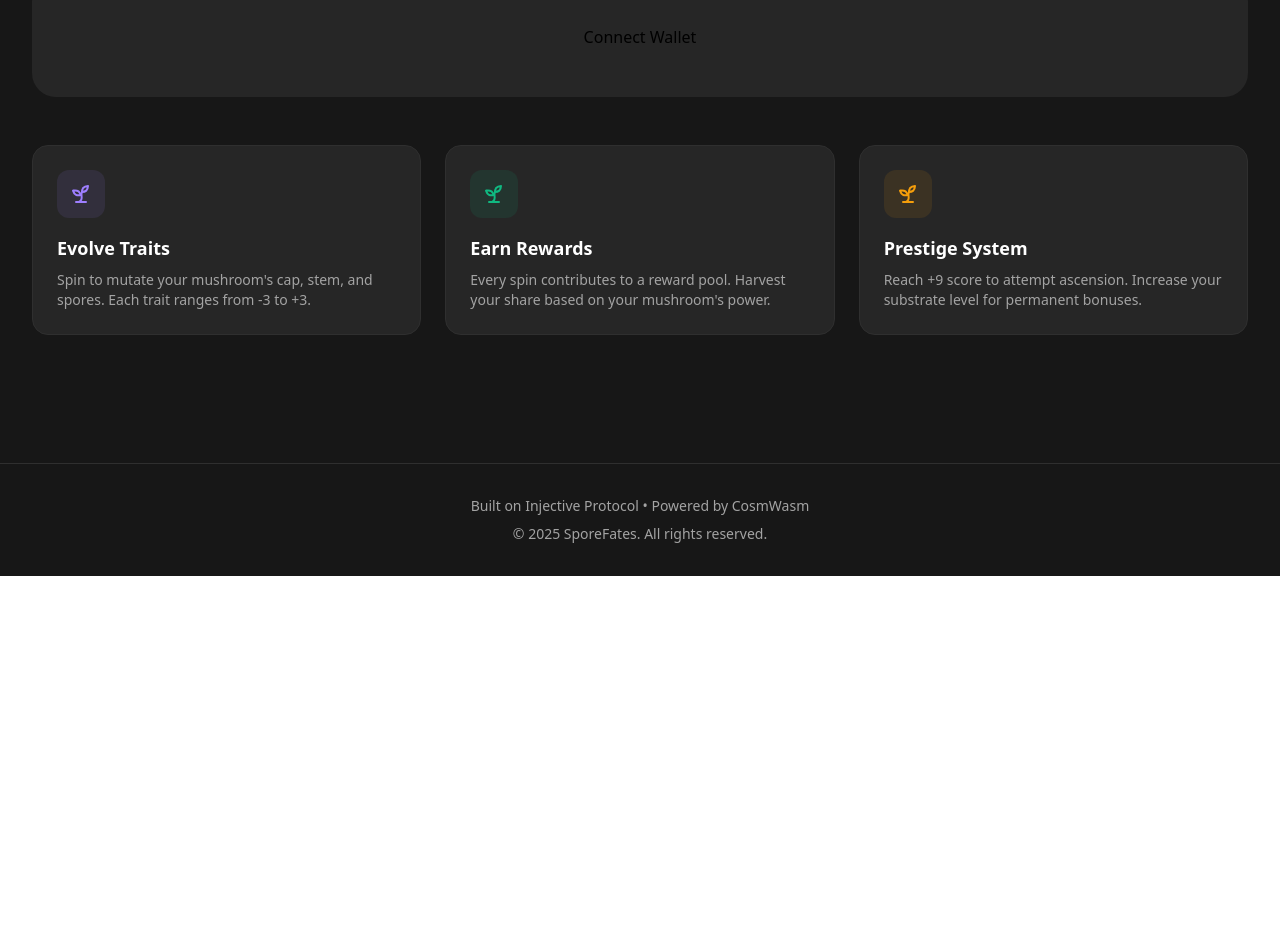
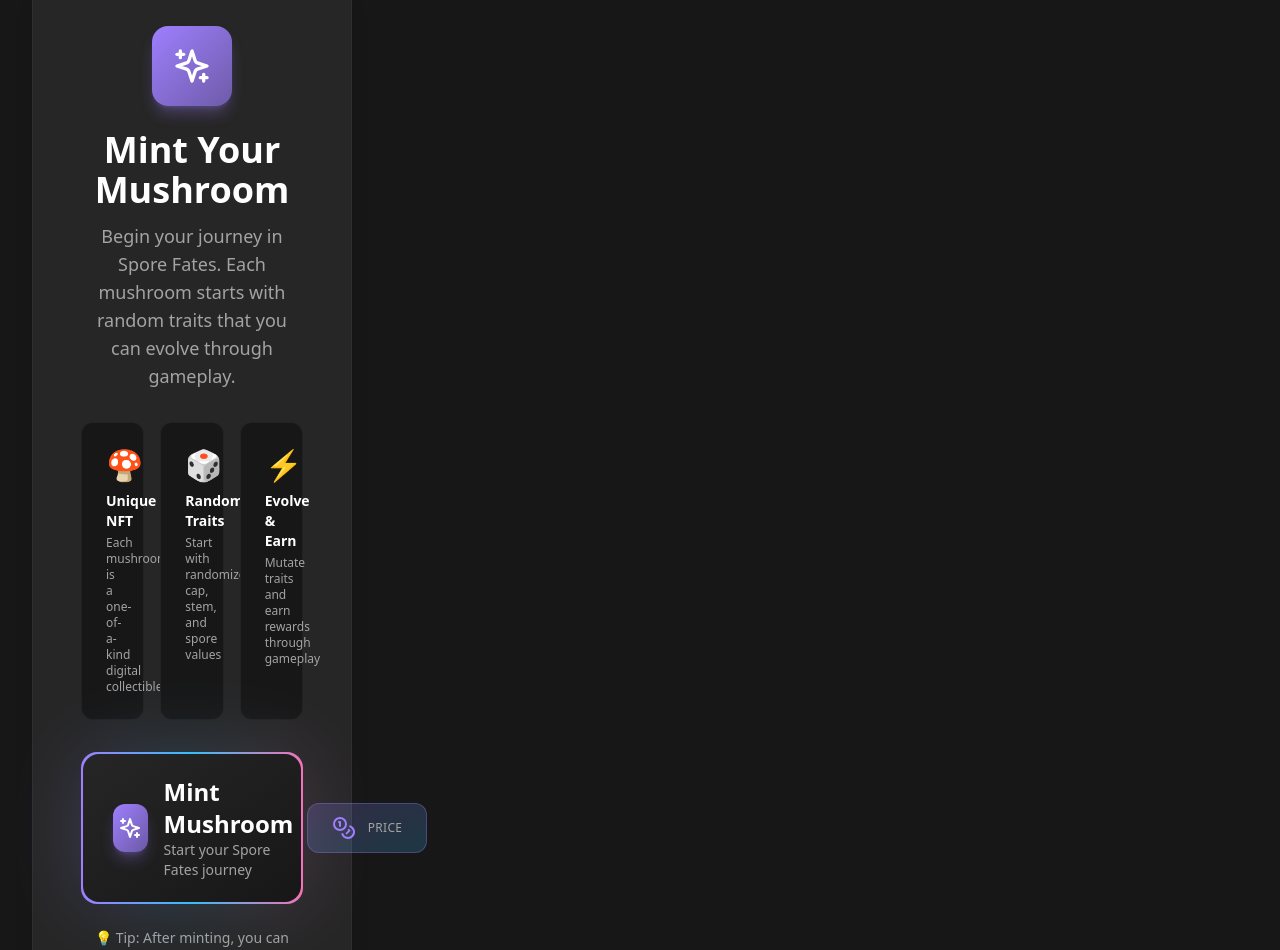
Before and after one commit to danvaneijck/spore-fates, a React (Vite) app: page / in a window 1280 px wide. Shown: the part 400-1350 px from the top of the page. Before the commit the page ends 976 px from the top, so only its background shows below. Built offline with nearby package versions, Linux system fonts and the light colour scheme; what @injectivelabs/networks, @injectivelabs/wallet-strategy would draw is missing.

Commit message:
Initial commit

```diff
--- a/src/App.tsx
+++ b/src/App.tsx
@@ -2,8 +2,9 @@ import React, { useState, useEffect } from 'react';
 import { WalletConnect, walletStrategy } from './components/WalletConnect';
 import { SpinInterface } from './components/SpinInterface';
 import { SpinWheel } from './components/SpinWheel';
+import { MintInterface } from './components/MintInterface';
 import { ToastProvider } from './components/ToastProvider';
-import { Sprout, Github, Twitter, PlusCircle } from 'lucide-react';
+import { Sprout, Github, Twitter } from 'lucide-react';
 import { MsgBroadcaster } from "@injectivelabs/wallet-core";
 import { BrowserRouter, Routes, Route, useParams } from 'react-router-dom';
 import { MushroomGallery } from './components/MushroomGallery';
@@ -104,12 +105,14 @@ const GameContainer = ({ address, refreshTrigger, setRefreshTrigger, executeTran
 
   if (!tokenId) {
     return (
-      <div className="bg-surface rounded-3xl p-12 border border-border text-center flex-1">
-        <Sprout size={64} className="text-primary mx-auto mb-4 opacity-50" />
-        <h3 className="text-2xl font-bold text-text mb-2">Select a Mushroom</h3>
-        <p className="text-textSecondary">
-          Choose a mushroom from your colony on the left, or mint a new one!
-        </p>
+      <div className="bg-surface rounded-3xl p-12 border border-border text-center h-full flex items-center justify-center min-h-[600px]">
+        <div>
+          <Sprout size={64} className="text-primary mx-auto mb-4 opacity-50" />
+          <h3 className="text-2xl font-bold text-text mb-2">Select a Mushroom</h3>
+          <p className="text-textSecondary">
+            Choose a mushroom from your colony on the left to start playing!
+          </p>
+        </div>
       </div>
     );
   }
@@ -257,27 +260,15 @@ function App() {
             </p>
 
             <div className="flex justify-center mb-8">
-              <div>
-                <WalletConnect onAddressChange={setAddress} />
-                {address && (
-                  <div className='mt-5'>
-                    <button
-                      onClick={handleMint}
-                      disabled={isLoading}
-                      className="flex items-center gap-2 text-sm text-primary hover:text-primary/80 disabled:opacity-50 disabled:cursor-not-allowed"
-                    >
-                      <PlusCircle size={16} />
-                      Mint New Shroom
-                    </button>
-                  </div>
-                )}
-              </div>
+              <WalletConnect onAddressChange={setAddress} />
             </div>
           </div>
 
-          <div className="flex flex-col md:flex-row gap-8 items-start">
+          {/* Main Content Grid - Fixed column widths */}
+          <div className="grid grid-cols-1 lg:grid-cols-[320px_1fr] gap-8 items-start">
+            {/* Left Column - Gallery (Fixed width) */}
             {address && (
-              <div className="w-full md:w-auto">
+              <div className="w-full lg:w-[320px]">
                 <Routes>
                   <Route path="/play/:tokenId" element={<GalleryWrapper address={address} refreshTrigger={refreshTrigger} />} />
                   <Route path="*" element={<GalleryWrapper address={address} refreshTrigger={refreshTrigger} />} />
@@ -285,7 +276,8 @@ function App() {
               </div>
             )}
 
-            <div className="flex-1 w-full">
+            {/* Right Column - Game/Mint Interface (Flexible) */}
+            <div className="flex-1 min-h-[600px]">
               {address ? (
                 <Routes>
                   <Route path="/play/:tokenId" element={
@@ -298,15 +290,16 @@ function App() {
                     />
                   } />
                   <Route path="*" element={
-                    <div className="bg-surface rounded-3xl p-12 border border-border text-center">
-                      <p>Select a mushroom to start playing.</p>
+                    <div className="bg-surface rounded-3xl p-12 border border-border text-center h-full flex items-center justify-center min-h-[600px]">
+                      <div>
+                        <Sprout size={64} className="text-primary mx-auto mb-4 opacity-50" />
+                        <p className="text-textSecondary text-lg">Select a mushroom from your colony to start playing</p>
+                      </div>
                     </div>
                   } />
                 </Routes>
               ) : (
-                <div className="bg-surface rounded-3xl p-12 text-center">
-                  Connect Wallet
-                </div>
+                <MintInterface onMint={handleMint} isLoading={isLoading} />
               )}
             </div>
           </div>
--- /dev/null
+++ b/src/components/MintInterface.tsx
@@ -0,0 +1,120 @@
+import React from 'react';
+import { Sparkles, Loader2, Coins } from 'lucide-react';
+import { NETWORK_CONFIG } from '../config';
+
+interface MintInterfaceProps {
+  onMint: () => Promise<void>;
+  isLoading: boolean;
+}
+
+export const MintInterface: React.FC<MintInterfaceProps> = ({
+  onMint,
+  isLoading,
+}) => {
+  return (
+    <div className="max-w-4xl mx-auto">
+      <div className="bg-surface rounded-3xl p-12 border border-border shadow-xl">
+        {/* Header */}
+        <div className="text-center mb-8">
+          <div className="inline-flex items-center justify-center w-20 h-20 bg-gradient-to-br from-primary to-primary/60 rounded-2xl mb-6 shadow-lg shadow-primary/30">
+            <Sparkles size={40} className="text-white" />
+          </div>
+          <h2 className="text-4xl font-bold text-text mb-3">
+            Mint Your Mushroom
+          </h2>
+          <p className="text-lg text-textSecondary max-w-2xl mx-auto">
+            Begin your journey in Spore Fates. Each mushroom starts with random traits that you can evolve through gameplay.
+          </p>
+        </div>
+
+        {/* Features Grid */}
+        <div className="grid grid-cols-1 md:grid-cols-3 gap-4 mb-8">
+          <div className="bg-background rounded-xl p-6 border border-border/50">
+            <div className="text-3xl mb-2">🍄</div>
+            <h3 className="text-sm font-semibold text-text mb-1">Unique NFT</h3>
+            <p className="text-xs text-textSecondary">
+              Each mushroom is a one-of-a-kind digital collectible
+            </p>
+          </div>
+
+          <div className="bg-background rounded-xl p-6 border border-border/50">
+            <div className="text-3xl mb-2">🎲</div>
+            <h3 className="text-sm font-semibold text-text mb-1">Random Traits</h3>
+            <p className="text-xs text-textSecondary">
+              Start with randomized cap, stem, and spore values
+            </p>
+          </div>
+
+          <div className="bg-background rounded-xl p-6 border border-border/50">
+            <div className="text-3xl mb-2">⚡</div>
+            <h3 className="text-sm font-semibold text-text mb-1">Evolve & Earn</h3>
+            <p className="text-xs text-textSecondary">
+              Mutate traits and earn rewards through gameplay
+            </p>
+          </div>
+        </div>
+
+        {/* Mint Button */}
+        <div className="relative">
+          {/* Glow effect */}
+          <div className="absolute inset-0 bg-gradient-to-r from-primary via-secondary to-accent opacity-20 blur-2xl rounded-2xl" />
+
+          <button
+            onClick={onMint}
+            disabled={isLoading}
+            className="relative w-full group"
+          >
+            {/* Button background with gradient border */}
+            <div className="absolute inset-0 bg-gradient-to-r from-primary via-secondary to-accent rounded-2xl opacity-100 group-hover:opacity-90 transition-opacity" />
+            <div className="absolute inset-[2px] bg-gradient-to-br from-surface to-background rounded-2xl" />
+
+            {/* Button content */}
+            <div className="relative px-8 py-6 flex items-center justify-between">
+              <div className="flex items-center gap-4">
+                {isLoading ? (
+                  <Loader2 size={32} className="text-primary animate-spin" />
+                ) : (
+                  <div className="w-12 h-12 bg-gradient-to-br from-primary to-primary/60 rounded-xl flex items-center justify-center shadow-lg shadow-primary/30 group-hover:scale-110 transition-transform">
+                    <Sparkles size={24} className="text-white" />
+                  </div>
+                )}
+
+                <div className="text-left">
+                  <div className="text-2xl font-bold text-text group-hover:text-primary transition-colors">
+                    {isLoading ? 'Minting...' : 'Mint Mushroom'}
+                  </div>
+                  <div className="text-sm text-textSecondary">
+                    {isLoading ? 'Processing transaction...' : 'Start your Spore Fates journey'}
+                  </div>
+                </div>
+              </div>
+
+              {/* Price badge */}
+              <div className="flex items-center gap-3 bg-gradient-to-br from-primary/20 to-secondary/20 px-6 py-3 rounded-xl border border-primary/30 group-hover:border-primary/50 transition-colors">
+                <Coins size={24} className="text-primary" />
+                <div className="text-right">
+                  <div className="text-xs text-textSecondary uppercase tracking-wide">
+                    Price
+                  </div>
+                  <div className="text-xl font-bold text-text">
+                    {NETWORK_CONFIG.mintCost} <span className="text-primary">{NETWORK_CONFIG.paymentSymbol}</span>
+                  </div>
+                </div>
+              </div>
+            </div>
+
+            {/* Hover effect overlay */}
+            <div className="absolute inset-0 bg-gradient-to-r from-primary/0 via-primary/5 to-primary/0 rounded-2xl opacity-0 group-hover:opacity-100 transition-opacity pointer-events-none" />
+          </button>
+        </div>
+
+        {/* Additional info */}
+        <div className="mt-6 text-center text-sm text-textSecondary">
+          <p>
+            💡 Tip: After minting, you can mutate your mushroom's traits using the spin wheel to improve its score and earn rewards.
+          </p>
+        </div>
+      </div>
+    </div>
+  );
+};
```
